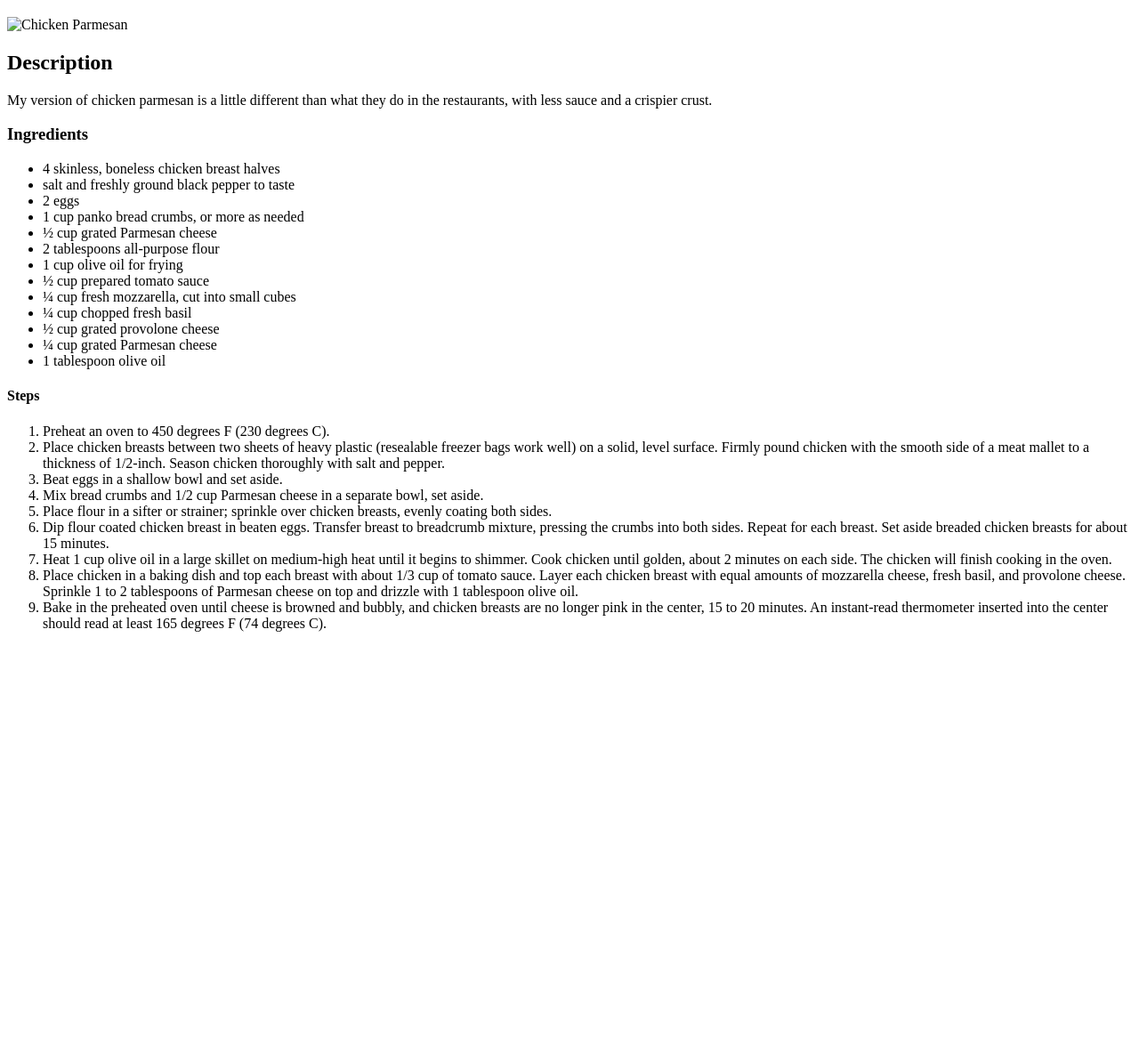
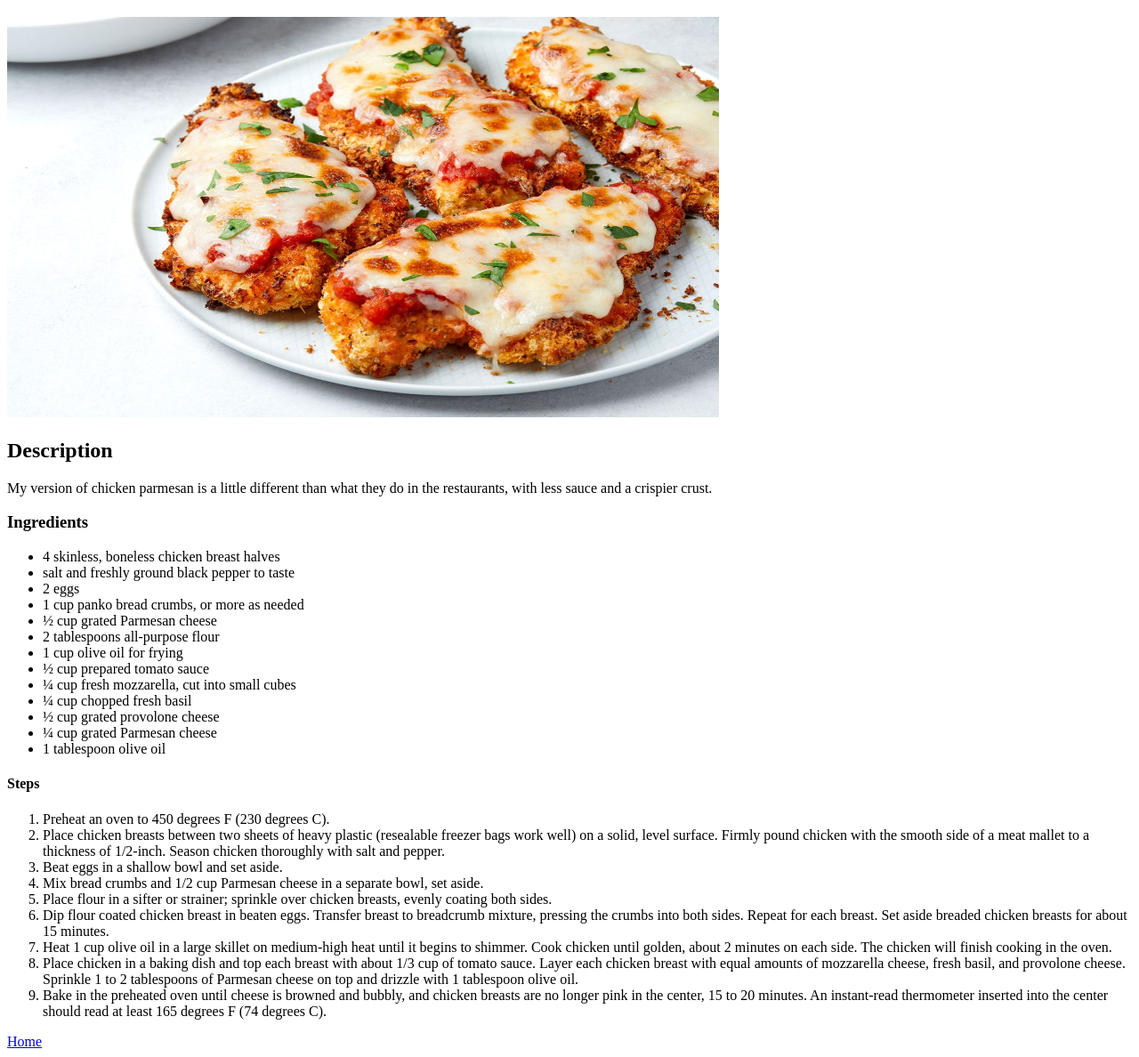
Before and after one commit to StrawberryFields117/odin-recipes1, a plain HTML site: page recipes/chicken-parmesan.html in a window 1280 px wide. Shown: the part 61-1249 px from the top of the page at 89% size. Before the commit the page ends 800 px from the top, so only its background shows below. Drawn offline with Linux system fonts and the light colour scheme.

Commit message:
redone picture

```diff
--- a/recipes/chicken-parmesan.html
+++ b/recipes/chicken-parmesan.html
@@ -8,8 +8,7 @@
 
         <body>
             <h1>Chicken Parmesan</h1>
-            <img src="images/chicken.jpg" alt="Chicken Parmesan">
-
+            <img src="../images/chicken.jpg" alt="Chicken Parmesan" style="width:800px;height:450px;">
             <h2>Description</h2>
             <p>My version of chicken parmesan is a little different than what they do in the restaurants, with less sauce and a crispier crust.</p>
             <h3>Ingredients</h3>
@@ -41,6 +40,8 @@
                 <li>Bake in the preheated oven until cheese is browned and bubbly, and chicken breasts are no longer pink in the center, 15 to 20 minutes. An instant-read thermometer inserted into the center should read at least 165 degrees F (74 degrees C).</li>
             </ol>
 
+            <a href="../index.html">Home</a>
+
         </body>
 
 
```
